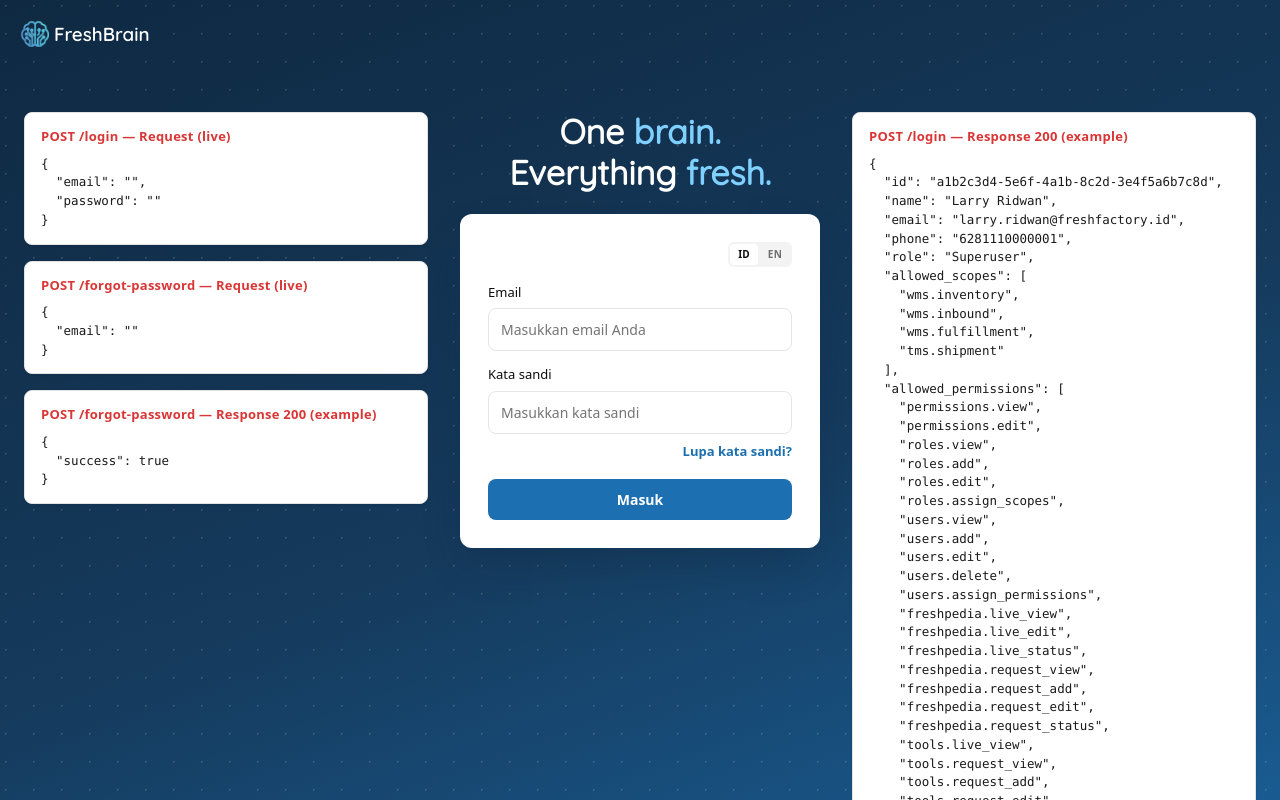
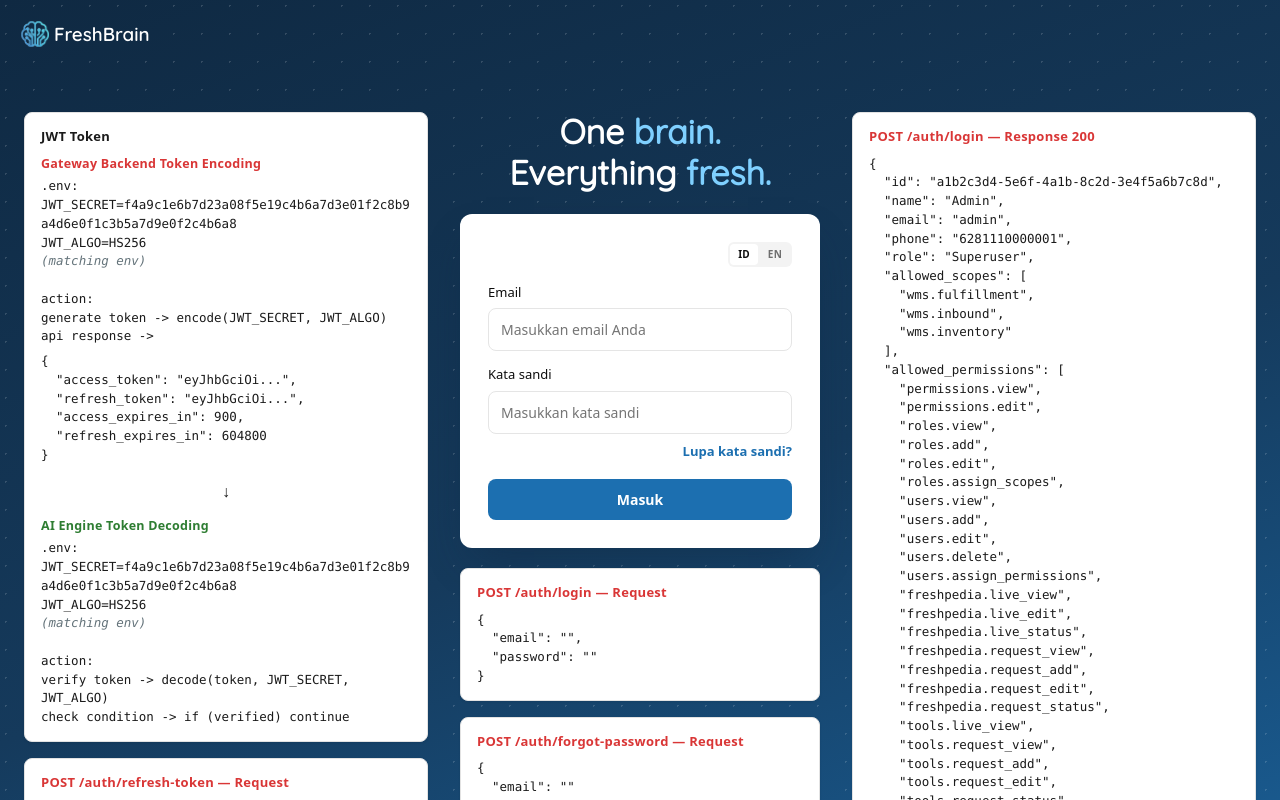
Before and after one commit to ghifari226/freshbrain-chat-interface, a React (Vite) app: page /admin in a window 1280 px wide. Shown: the top 800 px of the page. Built offline with nearby package versions, Linux system fonts and the light colour scheme; no server answers.

Commit message:
JWT token docs

```diff
--- /dev/null
+++ b/src/components/devdoc/JwtHandshakePreview.jsx
@@ -0,0 +1,44 @@
+function JwtHandshakeSide({ label, colorClass, secret, action, exampleJson }) {
+  return (
+    <div className="jwt-handshake__side">
+      <div className={`jwt-handshake__label ${colorClass}`}>{label}</div>
+      <pre className="jwt-handshake__body">{`.env:
+JWT_SECRET=${secret}
+JWT_ALGO=HS256
+`}<span className="jwt-handshake__note">(matching env)</span>{`
+
+action:
+${action}`}</pre>
+      {exampleJson && (
+        <pre className="jwt-handshake__body">{JSON.stringify(exampleJson, null, 2)}</pre>
+      )}
+    </div>
+  )
+}
+
+// dev-doc branch only — shows Freddy the JWT signing/verification handshake
+// between chat-gateway and ai-engine: same shared secret + algorithm on both
+// sides, gateway encodes on login/refresh, ai-engine decodes on every
+// request. Freeze/remove once the contract is settled; it isn't meant to
+// ship to Production.
+export default function JwtHandshakePreview({ title, secret, gatewayAction, aiEngineAction, exampleTokenResponse }) {
+  return (
+    <div className="gateway-json-preview">
+      <div className="jwt-handshake__title">{title}</div>
+      <JwtHandshakeSide
+        label="Gateway Backend Token Encoding"
+        colorClass="jwt-handshake__label--red"
+        secret={secret}
+        action={gatewayAction}
+        exampleJson={exampleTokenResponse}
+      />
+      <div className="jwt-handshake__arrow">↓</div>
+      <JwtHandshakeSide
+        label="AI Engine Token Decoding"
+        colorClass="jwt-handshake__label--green"
+        secret={secret}
+        action={aiEngineAction}
+      />
+    </div>
+  )
+}
--- a/src/pages/LoginPage.jsx
+++ b/src/pages/LoginPage.jsx
@@ -4,25 +4,42 @@ import { useAuth } from '../hooks/useAuth.js'
 import { useT } from '../hooks/useT.js'
 import { strings } from '../i18n/strings.js'
 import GatewayJsonPreview from '../components/devdoc/GatewayJsonPreview.jsx'
+import JwtHandshakePreview from '../components/devdoc/JwtHandshakePreview.jsx'
 import { ALL_PERMISSIONS } from '../config/permissions.js'
 import { USE_MOCK_API } from '../config/appConfig.js'
 import { requestPasswordReset } from '../services/authService.js'
 import AuthLanguageToggle from '../components/auth/AuthLanguageToggle.jsx'
 
-// dev-doc only — static example of POST /login's 200 response (auth-contract.md).
-// Shown next to the live request preview so Freddy sees both sides of the
-// interaction without needing a real backend running. `id` is a real
-// uuid-shaped string (not the old 'usr_a1b2c3' mock prefix) so the format
-// itself is visible, not just the key name. `allowed_permissions` is spread
-// from ALL_PERMISSIONS (Larry is Superuser, all true) instead of hardcoded
-// so this example can never silently drift from the actual catalog.
+// dev-doc only — the shared signing secret both services read from their
+// own .env. Same value on both sides is the whole point: chat-gateway signs
+// with it, ai-engine verifies with it. Never committed for real — this is
+// just what a generated secret looks like (e.g. `openssl rand -hex 32`).
+const JWT_SHARED_SECRET = 'f4a9c1e6b7d23a08f5e19c4b6a7d3e01f2c8b9a4d6e0f1c3b5a7d9e0f2c4b6a8'
+
+// dev-doc only — static example of the token pair issued by both
+// POST /auth/login and POST /auth/refresh-token (auth-contract.md).
+const EXAMPLE_TOKEN_PAIR = {
+  access_token: 'eyJhbGciOi...',
+  refresh_token: 'eyJhbGciOi...',
+  access_expires_in: 900,
+  refresh_expires_in: 604800,
+}
+
+// dev-doc only — static example of POST /auth/login's 200 response
+// (auth-contract.md). Shown next to the live request preview so Freddy sees
+// both sides of the interaction without needing a real backend running.
+// `id` is a real uuid-shaped string (not the old 'usr_a1b2c3' mock prefix)
+// so the format itself is visible, not just the key name.
+// `allowed_permissions` is spread from ALL_PERMISSIONS (this mock is
+// Superuser, all true) instead of hardcoded so this example can never
+// silently drift from the actual catalog.
 const EXAMPLE_LOGIN_RESPONSE = {
   id: 'a1b2c3d4-5e6f-4a1b-8c2d-3e4f5a6b7c8d',
-  name: 'Larry Ridwan',
-  email: 'larry.ridwan@freshfactory.id',
+  name: 'Admin',
+  email: 'admin',
   phone: '6281110000001',
   role: 'Superuser',
-  allowed_scopes: ['wms.inventory', 'wms.inbound', 'wms.fulfillment', 'tms.shipment'],
+  allowed_scopes: ['wms.fulfillment', 'wms.inbound', 'wms.inventory'],
   allowed_permissions: [...ALL_PERMISSIONS],
   is_maintainer: true,
   access_token: 'eyJhbGciOi...',
@@ -31,9 +48,10 @@ const EXAMPLE_LOGIN_RESPONSE = {
   refresh_expires_in: 604800,
 }
 
-// dev-doc only — static example of POST /forgot-password's 200 response
-// (auth-contract.md). Always this shape regardless of whether the email is
-// registered — the endpoint intentionally never reveals account existence.
+// dev-doc only — static example of POST /auth/forgot-password's 200
+// response (auth-contract.md). Always this shape regardless of whether the
+// email is registered — the endpoint intentionally never reveals account
+// existence.
 const EXAMPLE_FORGOT_PASSWORD_RESPONSE = { success: true }
 
 export default function LoginPage({ language, setLanguage, passwordResetSuccess }) {
@@ -101,17 +119,23 @@ export default function LoginPage({ language, setLanguage, passwordResetSuccess
 
       <div className="auth-layout">
         <div className="auth-devdoc-column">
-          <GatewayJsonPreview
-            title="POST /login — Request (live)"
-            data={{ email, password: 'x'.repeat(password.length) }}
+          <JwtHandshakePreview
+            title="JWT Token"
+            secret={JWT_SHARED_SECRET}
+            gatewayAction={'generate token -> encode(JWT_SECRET, JWT_ALGO)\napi response ->'}
+            aiEngineAction={'verify token -> decode(token, JWT_SECRET, JWT_ALGO)\ncheck condition -> if (verified) continue'}
+            exampleTokenResponse={EXAMPLE_TOKEN_PAIR}
           />
           <GatewayJsonPreview
-            title="POST /forgot-password — Request (live)"
-            data={{ email: forgotEmail }}
+            title="POST /auth/refresh-token — Request"
+            data={{ refresh_token: 'eyJhbGciOi...' }}
           />
+          {/* refresh tokens rotate on use (old one is invalidated) to limit
+              replay if a refresh token leaks — standard practice, hence the
+              same token-pair shape reappearing here as on /auth/login */}
           <GatewayJsonPreview
-            title="POST /forgot-password — Response 200 (example)"
-            data={EXAMPLE_FORGOT_PASSWORD_RESPONSE}
+            title="POST /auth/refresh-token — Response 200"
+            data={EXAMPLE_TOKEN_PAIR}
           />
         </div>
 
@@ -242,11 +266,26 @@ export default function LoginPage({ language, setLanguage, passwordResetSuccess
               </form>
             )}
           </div>
+
+          <div className="auth-devdoc-below">
+            <GatewayJsonPreview
+              title="POST /auth/login — Request"
+              data={{ email, password: 'x'.repeat(password.length) }}
+            />
+            <GatewayJsonPreview
+              title="POST /auth/forgot-password — Request"
+              data={{ email: forgotEmail }}
+            />
+            <GatewayJsonPreview
+              title="POST /auth/forgot-password — Response 200"
+              data={EXAMPLE_FORGOT_PASSWORD_RESPONSE}
+            />
+          </div>
         </div>
 
         <div className="auth-devdoc-column">
           <GatewayJsonPreview
-            title="POST /login — Response 200 (example)"
+            title="POST /auth/login — Response 200"
             data={EXAMPLE_LOGIN_RESPONSE}
           />
         </div>
--- a/src/pages/admin/PermissionsPage.jsx
+++ b/src/pages/admin/PermissionsPage.jsx
@@ -158,9 +158,9 @@ export default function PermissionsPage({ session }) {
       </div>
 
       <div className="config-devdoc">
-        <GatewayJsonPreview title="GET /permissions — Response (live)" data={gatewayPermissionsResponse} />
+        <GatewayJsonPreview title="GET /permissions — Response" data={gatewayPermissionsResponse} />
         <GatewayJsonPreview
-          title={`PATCH /permissions/${form.key || '{key}'} — Payload (live)`}
+          title={`PATCH /permissions/${form.key || '{key}'} — Payload`}
           data={{ label_id: form.labelId, label_en: form.labelEn }}
         />
       </div>
--- a/src/pages/admin/RolesPage.jsx
+++ b/src/pages/admin/RolesPage.jsx
@@ -542,9 +542,9 @@ export default function RolesPage({ session }) {
       </div>
 
       <div className="config-devdoc">
-        <GatewayJsonPreview title="GET /roles — Response (live)" data={gatewayRolesResponse} />
+        <GatewayJsonPreview title="GET /roles — Response" data={gatewayRolesResponse} />
         <GatewayJsonPreview
-          title={`PATCH /roles/${gatewayRolesPatchTarget ?? '{id}'} — Payload (live)`}
+          title={`PATCH /roles/${gatewayRolesPatchTarget ?? '{id}'} — Payload`}
           data={gatewayRolesPatchPayload}
         />
       </div>
@@ -568,7 +568,7 @@ export default function RolesPage({ session }) {
               />
             </div>
             {addError && <span className="form-field__error">{addError}</span>}
-            <GatewayJsonPreview title="POST /roles — Payload (live)" data={{ name: newRoleName }} />
+            <GatewayJsonPreview title="POST /roles — Payload" data={{ name: newRoleName }} />
           </form>
         </DialogContent>
         <DialogActions>
--- a/src/styles/devdoc.css
+++ b/src/styles/devdoc.css
@@ -26,6 +26,17 @@
   flex: 1;
   min-width: 0;
   max-width: 420px;
+  display: flex;
+  flex-direction: column;
+  gap: 16px;
+}
+
+/* Sits inside .auth-card, below .auth-box — fills the empty space under the
+   narrow centered form instead of stacking every preview into the side
+   columns. Width comes from .auth-card's own 100%/max-width, same as
+   .auth-slogan and .auth-box. */
+.auth-devdoc-below {
+  width: 100%;
   display: flex;
   flex-direction: column;
   gap: 16px;
@@ -89,3 +100,59 @@
   word-break: break-word;
   margin: 0;
 }
+
+/* JwtHandshakePreview — same box as .gateway-json-preview, but the title
+   stays black (it's not a request/response, just a reference) and the two
+   sides are color-coded to match which service the .env block belongs to. */
+.jwt-handshake__title {
+  color: #1a1a1a;
+  font-weight: 700;
+  font-size: 13px;
+  letter-spacing: 0.02em;
+  margin-bottom: 8px;
+}
+
+.jwt-handshake__label {
+  font-weight: 700;
+  font-size: 12.5px;
+  letter-spacing: 0.02em;
+  margin-bottom: 4px;
+}
+
+.jwt-handshake__label--red {
+  color: var(--danger);
+}
+
+.jwt-handshake__label--green {
+  color: #2e7d32;
+}
+
+.jwt-handshake__body {
+  color: #1a1a1a;
+  font-family: 'SFMono-Regular', Consolas, 'Liberation Mono', Menlo, monospace;
+  font-size: 12.5px;
+  line-height: 1.5;
+  white-space: pre-wrap;
+  word-break: break-word;
+  margin: 0;
+}
+
+.jwt-handshake__body + .jwt-handshake__body {
+  margin-top: 6px;
+}
+
+.jwt-handshake__note {
+  color: var(--text-muted);
+  font-style: italic;
+}
+
+/* flow indicator between the two sides — Gateway Backend signs, the token
+   flows down to AI Engine to verify. One blank line's worth of space above
+   and below so it reads as its own beat, not glued to either side. */
+.jwt-handshake__arrow {
+  color: #1a1a1a;
+  font-size: 16px;
+  line-height: 1;
+  text-align: center;
+  margin: 18px 0;
+}
```
Also changed, not shown: src/pages/ResetPasswordPage.jsx (+8 -7 lines), src/pages/admin/UsersPage.jsx (+4 -4 lines).
